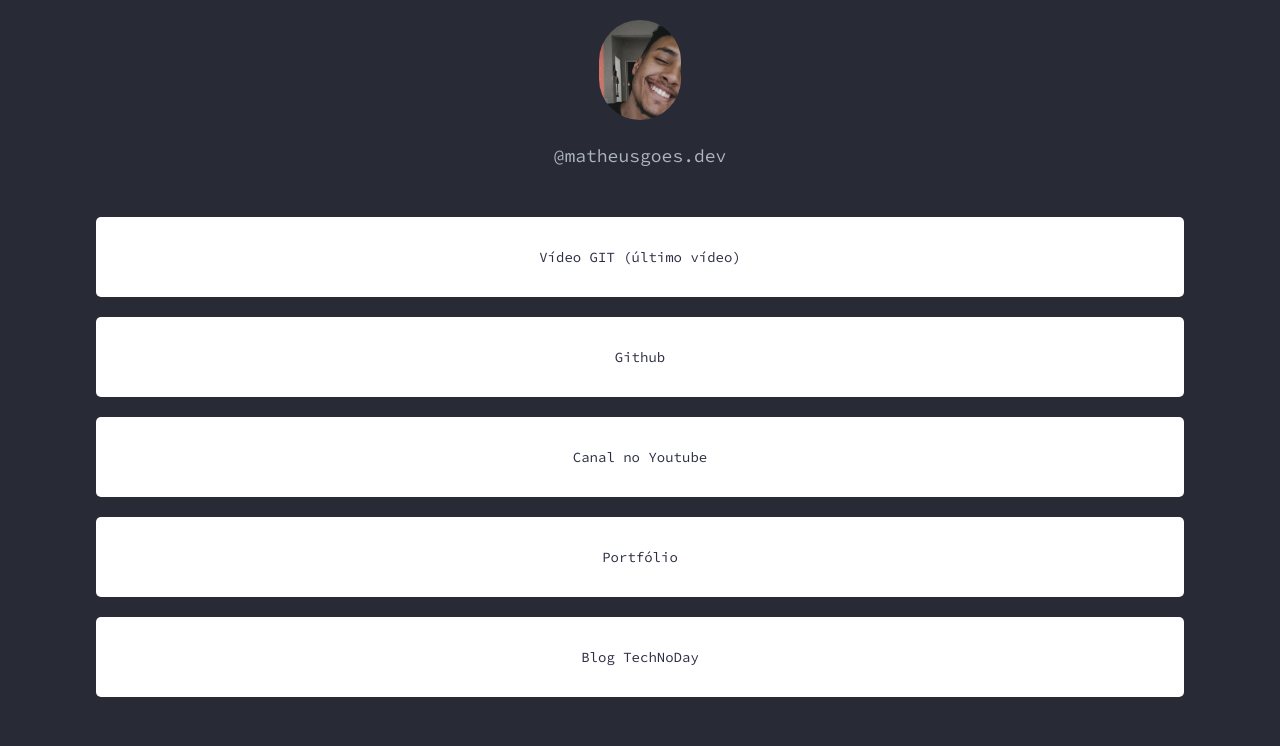
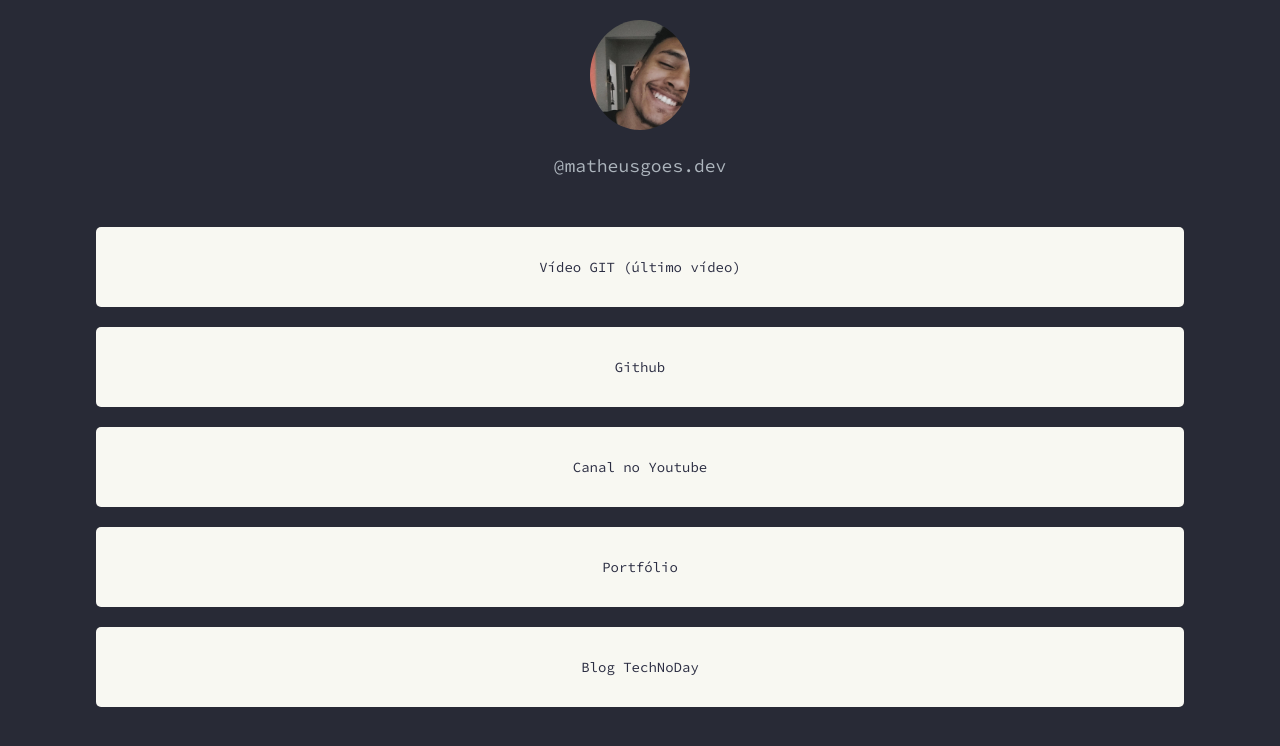
Before and after one commit to matheusvmg/myLinkTree, a plain HTML site: page index.html in a window 1280 px wide. Drawn offline with Linux system fonts and the light colour scheme.

Commit message:
fixed the height and width of the profile img and changed the box bg

```diff
--- a/style.css
+++ b/style.css
@@ -25,8 +25,9 @@ html, body{
 }
 
 .wrapper img{
-    height: 100px;
-    border-radius: 70px;
+    height: 110px;
+    width: 100px;
+    border-radius: 50%;
 }
 
 span{
@@ -49,7 +50,7 @@ span{
     align-items: center;
     width: 85vw;
     height: 10vh;
-    background-color: #ffffff;
+    background-color: #f8f8f2;
     margin: 10px 0px;
     text-decoration: none;
     font-size: 14px;
```
